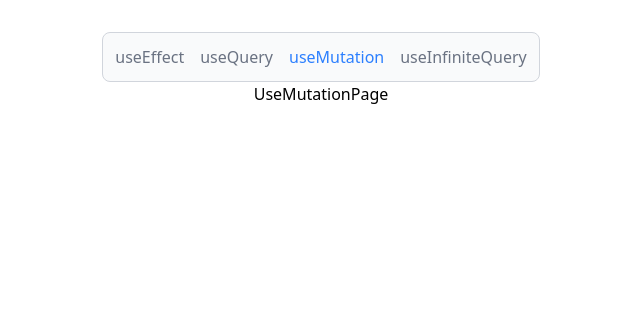
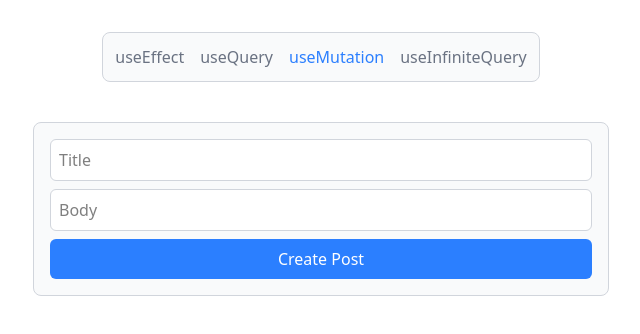
Before and after one commit to theprakashkumar/guide-to-tanstack-query, a React (Vite) app: page /use-mutation in a window 1280 px wide. Shown: the top 334 px of the page, without its empty margins (319-959 px from the left). Built offline with nearby package versions, Linux system fonts and the light colour scheme.

Commit message:
feat: Added useMutation page.

```diff
--- a/src/pages/UseMutationPage.jsx
+++ b/src/pages/UseMutationPage.jsx
@@ -1,5 +1,76 @@
-const useMutationPage = () => {
-  return <div>UseMutationPage</div>;
+import { useMutation } from "@tanstack/react-query";
+import { useState } from "react";
+import Loading from "../components/Loading";
+const UseMutationPage = () => {
+  const [postData, setPostData] = useState({
+    title: "",
+    body: "",
+  });
+
+  const handleChange = (e) => {
+    setPostData({ ...postData, [e.target.name]: e.target.value });
+  };
+
+  const handleSubmit = (e) => {
+    e.preventDefault();
+    mutate(postData);
+    setPostData({ title: "", body: "" });
+  };
+
+  const makeNewPost = async (postData) => {
+    const response = await fetch(
+      "https://jsonplaceholder.typicode.com/posts/",
+      {
+        method: "POST",
+        headers: {
+          "Content-Type": "application/json",
+        },
+        body: JSON.stringify(postData),
+      }
+    );
+    return await response.json();
+  };
+
+  const { mutate, isPending, error } = useMutation({
+    mutationFn: (postData) => makeNewPost(postData),
+    onSuccess: (data) => {
+      alert(`Post created successfully: ${data.title}`);
+    },
+  });
+
+  if (isPending) return <Loading />;
+  if (error) return <div>{error.message}</div>;
+
+  return (
+    <div className="flex flex-col gap-2 bg-gray-50 p-4 rounded-lg border border-gray-300 mt-10 mx-auto max-w-xl">
+      <form className="flex flex-col gap-2">
+        <input
+          type="text"
+          name="title"
+          placeholder="Title"
+          value={postData.title}
+          onChange={handleChange}
+          className="border border-gray-300 p-2 rounded-md bg-white"
+        />
+        <input
+          type="text"
+          name="body"
+          placeholder="Body"
+          value={postData.body}
+          onChange={handleChange}
+          className="border border-gray-300 p-2 rounded-md bg-white"
+        />
+        <button
+          type="submit"
+          className="bg-blue-500 text-white p-2 rounded-md"
+          onClick={handleSubmit}
+          disabled={isPending}
+        >
+          {isPending ? "Creating..." : "Create Post"}
+        </button>
+      </form>
+    </div>
+  );
 };
 
-export default useMutationPage;
+export default UseMutationPage;
```
